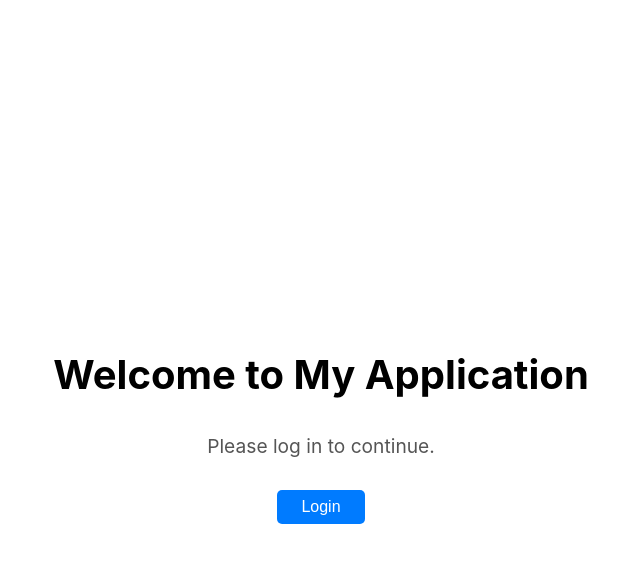
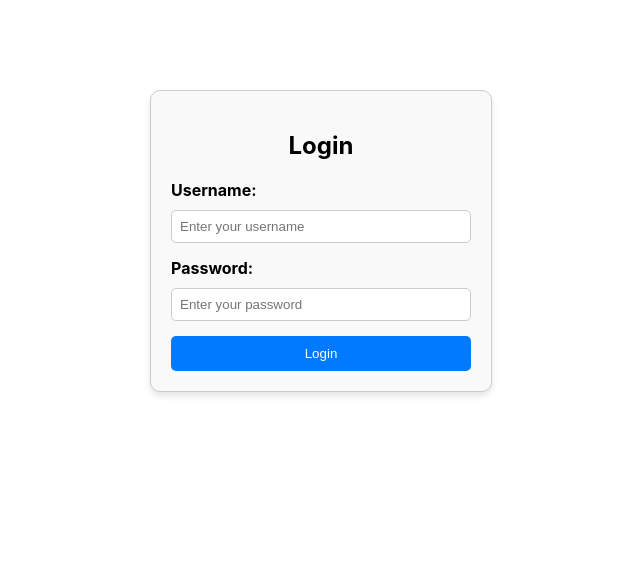
Before and after one commit to Albert-sudo-22/Angular-login-page, an Angular app: page /login in a window 1280 px wide. Before the commit this address led to /. Shown: the top 562 px of the page, without its empty margins (319-959 px from the left). Built offline with nearby package versions, Linux system fonts and the light colour scheme.

Commit message:
update navigate to login page

```diff
--- a/src/app/app.component.html
+++ b/src/app/app.component.html
@@ -8,7 +8,7 @@
 <!-- * * * * * * * * * * * * * * * * * * * * * * * * * * * * * * * -->
 
 <main class="main">
-  <app-home></app-home>
+<router-outlet></router-outlet>
 </main>
 
 <!-- * * * * * * * * * * * * * * * * * * * * * * * * * * * * * * * * -->
--- a/src/app/app.routes.ts
+++ b/src/app/app.routes.ts
@@ -1,3 +1,16 @@
-import { Routes } from '@angular/router';
+import { RouterModule, Routes } from '@angular/router';
+import { HomeComponent } from './pages/home/home.component';
+import { LoginComponent } from './pages/login/login.component';
+import { NgModule } from '@angular/core';
 
-export const routes: Routes = [];
+export const routes: Routes = [
+    { path: '', component: HomeComponent },
+      { path: 'login', component: LoginComponent },
+];
+
+@NgModule({
+  imports: [RouterModule.forRoot(routes)],
+  exports: [RouterModule]
+})
+
+export class AppRoutingModule { }
--- a/src/app/pages/home/home.component.html
+++ b/src/app/pages/home/home.component.html
@@ -1,5 +1,5 @@
 <div class="container">
     <h1 class="title">Welcome to My Application</h1>
     <p class="description">Please log in to continue.</p>
-    <button class="login-button" (click)="handleLogin()">Login</button>
+    <button class="login-button" (click)="navigateToLogin()">Login</button>
   </div>
--- a/src/app/pages/home/home.component.ts
+++ b/src/app/pages/home/home.component.ts
@@ -1,4 +1,5 @@
 import { Component } from '@angular/core';
+import { Router } from '@angular/router';
 
 @Component({
   selector: 'app-home',
@@ -6,7 +7,9 @@ import { Component } from '@angular/core';
   styleUrls: ['./home.component.css']
 })
 export class HomeComponent {
-  handleLogin(): void {
-    alert('Login functionality is not implemented yet!');
+  constructor(private router: Router) {}
+
+  navigateToLogin(): void {
+    this.router.navigate(['/login']);
   }
 }
--- /dev/null
+++ b/src/app/pages/login/login.component.css
@@ -0,0 +1,47 @@
+.login-container {
+    width: 300px;
+    margin: 50px auto;
+    padding: 20px;
+    border: 1px solid #ccc;
+    border-radius: 10px;
+    background-color: #f9f9f9;
+    box-shadow: 0 4px 6px rgba(0, 0, 0, 0.1);
+  }
+
+  h2 {
+    text-align: center;
+    margin-bottom: 20px;
+  }
+
+  .form-group {
+    margin-bottom: 15px;
+  }
+
+  label {
+    display: block;
+    margin-bottom: 5px;
+    font-weight: bold;
+  }
+
+  input {
+    width: 100%;
+    padding: 8px;
+    margin-top: 5px;
+    border: 1px solid #ccc;
+    border-radius: 5px;
+    box-sizing: border-box;
+  }
+
+  .login-button {
+    width: 100%;
+    padding: 10px;
+    background-color: #007bff;
+    color: white;
+    border: none;
+    border-radius: 5px;
+    cursor: pointer;
+  }
+
+  .login-button:hover {
+    background-color: #0056b3;
+  }
--- /dev/null
+++ b/src/app/pages/login/login.component.html
@@ -0,0 +1,32 @@
+<div class="login-container">
+    <h2>Login</h2>
+    <form (ngSubmit)="handleLogin()">
+      <div class="form-group">
+        <label for="username">Username:</label>
+        <input
+          id="username"
+          type="text"
+
+          name="username"
+          class="form-control"
+          placeholder="Enter your username"
+        />
+      </div>
+
+      <div class="form-group">
+        <label for="password">Password:</label>
+        <input
+          id="password"
+          type="password"
+
+          name="password"
+          class="form-control"
+          placeholder="Enter your password"
+        />
+      </div>
+
+      <button type="button" class="login-button" (click)="handleLogin()">
+        Login
+      </button>
+    </form>
+  </div>
--- /dev/null
+++ b/src/app/pages/login/login.component.ts
@@ -0,0 +1,20 @@
+import { Component } from '@angular/core';
+
+@Component({
+  selector: 'app-login',
+  templateUrl: './login.component.html',
+  styleUrls: ['./login.component.css']
+})
+export class LoginComponent {
+  username: string = '';
+  password: string = '';
+
+  handleLogin(): void {
+    if (this.username && this.password) {
+      alert(`Logging in with Username: ${this.username}`);
+      // Add actual authentication logic here
+    } else {
+      alert('Please enter both username and password.');
+    }
+  }
+}
```
Also changed, not shown: src/app/app-routing.module.ts (deleted, +0 -14 lines), src/app/app.module.ts (added, +17 -0 lines), 1 other file (tests, documents, lock files or other folders).
